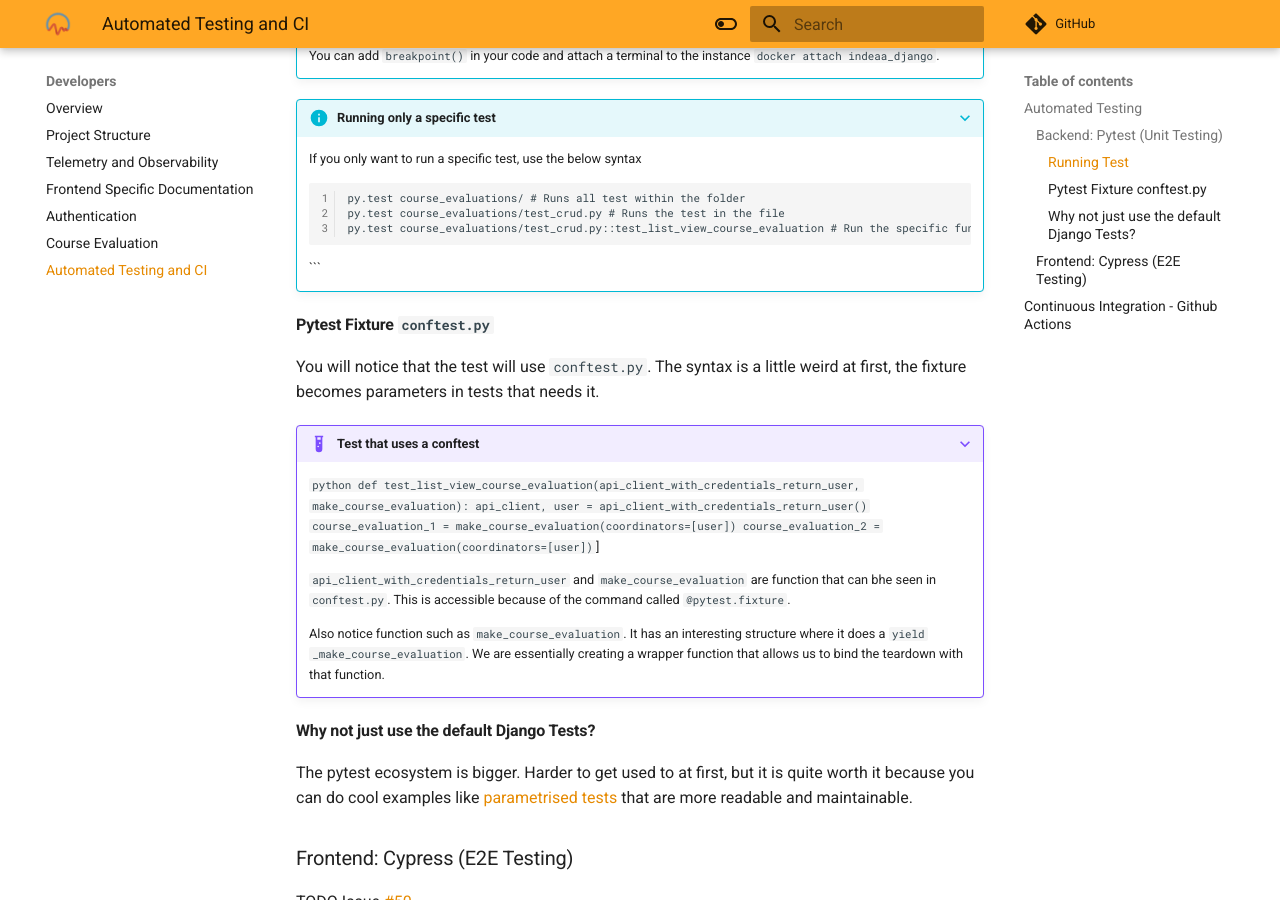
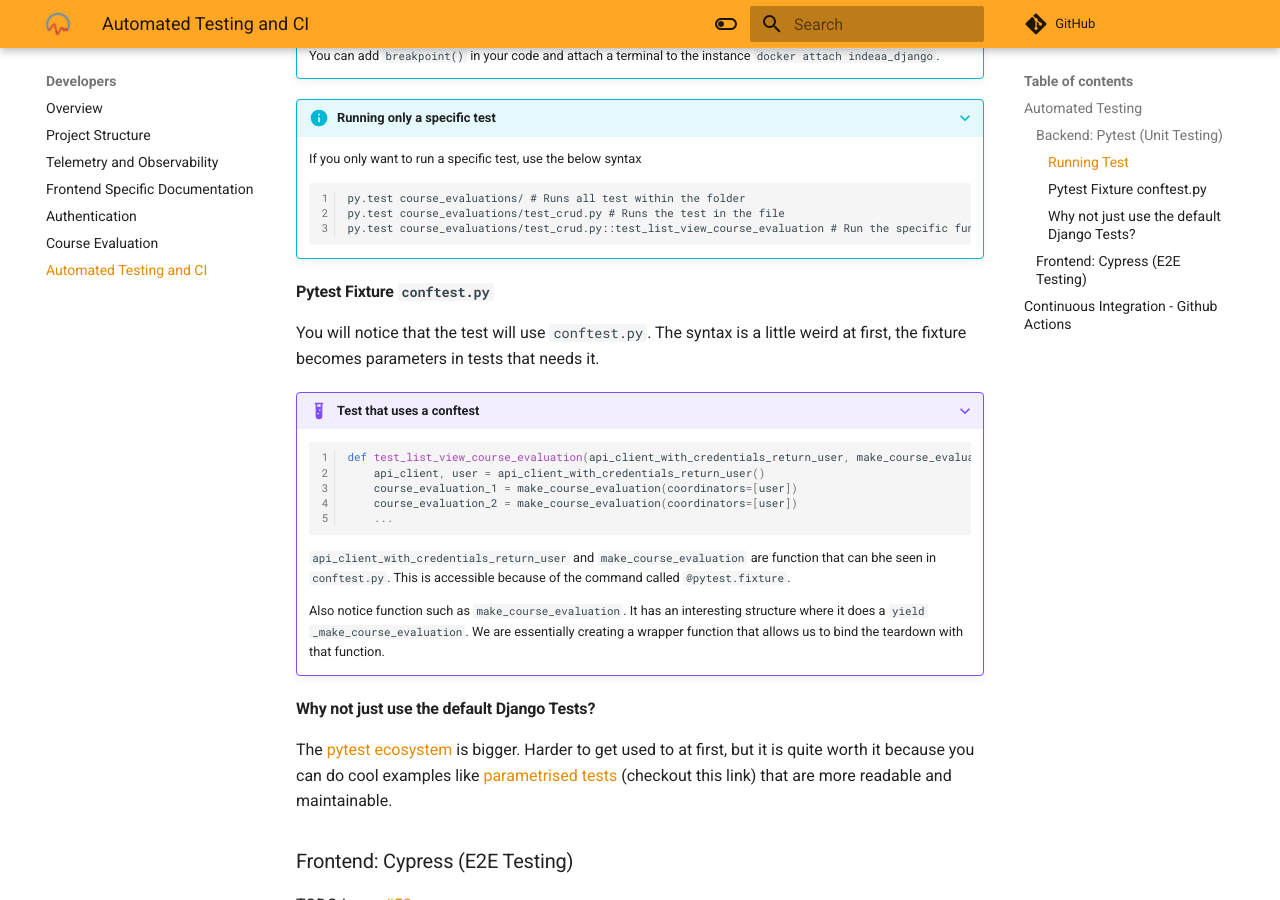
Before and after one commit to uwasystemhealth/IndEAAv2, an MkDocs documentation site: the page built from docs/docs/developer/automated_testing_and_ci.md, in a window 1280 px wide and 900 px high, scrolled down 634 px. Built offline with MkDocs 1.6.1 and Material for MkDocs 9.7.7, drawn with Linux system fonts in a browser that asks for light colours; comment, search, counter and statistics services are not loaded.

Commit message:
added more links and fixing up docs

````diff
--- a/docs/docs/developer/automated_testing_and_ci.md
+++ b/docs/docs/developer/automated_testing_and_ci.md
@@ -20,25 +20,26 @@ We use [pytest](https://docs.pytest.org/en/7.1.x/) for our tests with [pytest-dj
     py.test course_evaluations/test_crud.py # Runs the test in the file
     py.test course_evaluations/test_crud.py::test_list_view_course_evaluation # Run the specific function you want
     ```
-    ```
 
 #### Pytest Fixture `conftest.py`
 You will notice that the test will use `conftest.py`. The syntax is a little weird at first, the fixture becomes parameters in tests that needs it.
 
 ???+ example "Test that uses a conftest"
+
     ```python
-        def test_list_view_course_evaluation(api_client_with_credentials_return_user, make_course_evaluation):
+    def test_list_view_course_evaluation(api_client_with_credentials_return_user, make_course_evaluation):
         api_client, user = api_client_with_credentials_return_user()
         course_evaluation_1 = make_course_evaluation(coordinators=[user])
         course_evaluation_2 = make_course_evaluation(coordinators=[user])
-    ```]
+        ...
+    ```
 
     `api_client_with_credentials_return_user` and `make_course_evaluation` are function that can bhe seen in `conftest.py`. This is accessible because of the command called `@pytest.fixture`.
 
     Also notice function such as `make_course_evaluation`. It has an interesting structure where it does a `yield _make_course_evaluation`. We are essentially creating a wrapper function that allows us to bind the teardown with that function.
 
 #### Why not just use the default Django Tests?
-The pytest ecosystem is bigger. Harder to get used to at first, but it is quite worth it because you can do cool examples like [parametrised tests](https://docs.pytest.org/en/6.2.x/parametrize.html#pytest-mark-parametrize-parametrizing-test-functions) that are more readable and maintainable.
+The [pytest ecosystem](https://docs.pytest.org/en/7.0.x/reference/plugin_list.html) is bigger. Harder to get used to at first, but it is quite worth it because you can do cool examples like [parametrised tests](https://docs.pytest.org/en/6.2.x/parametrize.html#pytest-mark-parametrize-parametrizing-test-functions) (checkout this link) that are more readable and maintainable.
 
 ### Frontend: Cypress (E2E Testing)
 TODO Issue [#50](https://github.com/uwasystemhealth/IndEAAv2/issues/50)
````
